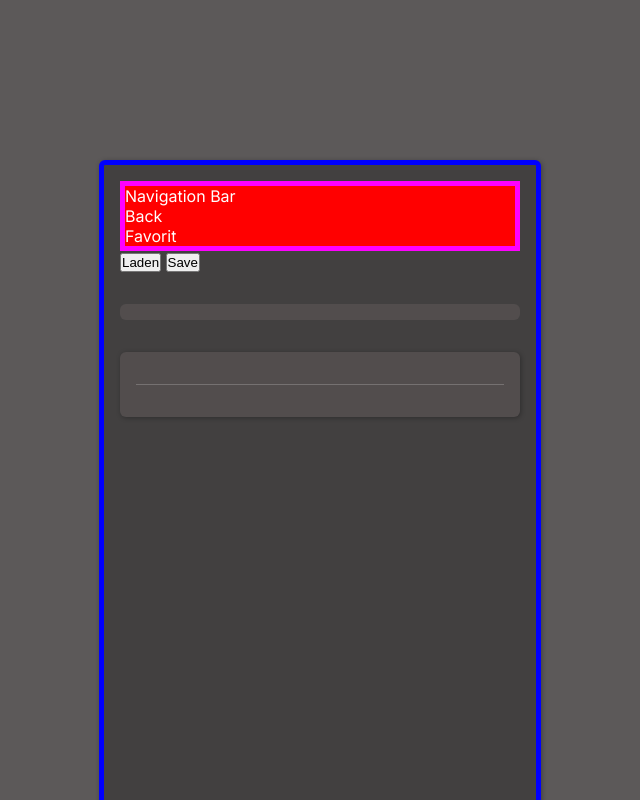
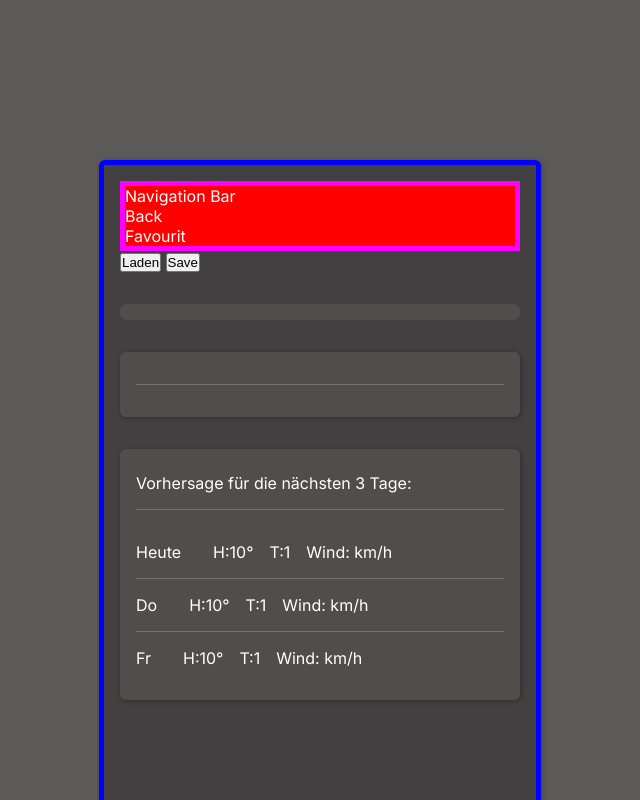
Before and after one commit to SteNuf/wetter-app, a website built with Vite: page index.html in a window 1280 px wide. Shown: the top 800 px of the page, without its empty margins (320-960 px from the left). Built offline with nearby package versions, Linux system fonts and the light colour scheme; a web font is replaced by a local one.

Commit message:
The three-day weather forecast was created in HTML and SCCS.

```diff
--- a/src/renderMainHTML.js
+++ b/src/renderMainHTML.js
@@ -18,7 +18,8 @@ export function loadDetailView() {
 }
 
 function renderDetailView() {
-  rootElement.innerHTML = getHeaderHtml() + getHourlyForcast();
+  rootElement.innerHTML =
+    getHeaderHtml() + getHourlyForcast() + getForecastDays();
 
   const testLoadButton = document.querySelector(".test-load-button");
   const testSaveButton = document.querySelector(".test-save-button");
@@ -49,7 +50,7 @@ function getHeaderHtml() {
       <div class="navigation-bar">
         Navigation Bar
         <div class="navigation-bar__back-Button">Back</div>
-        <div class="navigation-bar__favorite-Button">Favorit</div>
+        <div class="navigation-bar__favorite-Button">Favourit</div>
       </div>
 
 
@@ -77,3 +78,39 @@ function getHourlyForcast() {
     </div>
     `;
 }
+
+function getForecastDays() {
+  return `
+
+   <div class="forecast">
+       <div class="forecast__text">Vorhersage für die nächsten 3 Tage:</div>
+
+        <div class="forecast-days">
+          <div class="forecast-three-day">
+            Heute
+            <div class="forecast-three-day__icon"></div>
+            <div class="forecast-three-day__max-temp">H:10°</div>
+            <div class="forecast-three-day__min-temp">T:1</div>
+            <div class="forecast-three-day__wind">Wind: km/h</div>
+          </div>
+
+          <div class="forecast-three-day">
+            Do
+            <div class="forecast-three-day__icon"></div>
+            <div class="forecast-three-day__max-temp">H:10°</div>
+            <div class="forecast-three-day__min-temp">T:1</div>
+            <div class="forecast-three-day__wind">Wind: km/h</div>
+          </div>
+
+          <div class="forecast-three-day">
+          Fr
+            <div class="forecast-three-day__icon"></div>
+            <div class="forecast-three-temp"> H:10°</div>
+            <div class="forecast-three-day__min-temp"> T:1</div>
+            <div class="forecast-three-day__wind">Wind: km/h</div>
+          </div>
+        </div>
+      </div>
+
+  `;
+}
--- /dev/null
+++ b/styles/_threeDaysForecast.scss
@@ -0,0 +1,42 @@
+.forecast {
+  display: flex;
+  flex-direction: column;
+  font-family: "INTER", sans-serif;
+  margin-top: 2rem;
+  padding: 1rem;
+  background-color: $secondary-bgcolor;
+  box-shadow: 1px 1px 5px #0000004d;
+  border: none;
+  border-radius: 6px;
+
+  &__text {
+    color: $font-color;
+    width: 100%;
+    padding-top: 0.5rem;
+    padding-bottom: 1rem;
+    margin-bottom: 1rem;
+    border-bottom: 1px solid rgba(255, 255, 255, 0.2);
+    font-size: 1rem;
+  }
+}
+
+.forecast-three-days {
+  display: flex;
+  flex-direction: column;
+  gap: 1rem;
+  width: 100%;
+}
+
+.forecast-three-day {
+  display: flex;
+  align-items: center;
+  width: 100%;
+  padding-top: 1rem;
+  padding-bottom: 1rem;
+  border-bottom: 1px solid rgba(255, 255, 255, 0.2);
+  gap: 1rem;
+
+  &:last-child {
+    border-bottom: none;
+  }
+}
--- a/styles/_todayForecast.scss
+++ b/styles/_todayForecast.scss
@@ -2,7 +2,7 @@
   border: none;
   background-color: $secondary-bgcolor; //rgba(255, 250, 250, 0.2);
   margin-top: 2rem;
-  font-family: "INTER", sans-serif;
+
   @include card();
 
   &_condition {
--- a/styles/main.scss
+++ b/styles/main.scss
@@ -5,6 +5,7 @@
 @import "detailView";
 @import "navigationBar";
 @import "todayForecast";
+@import "threeDaysForecast";
 
 * {
   margin: 0px;
```
Also changed, not shown: index.html (+1 -0 lines).
